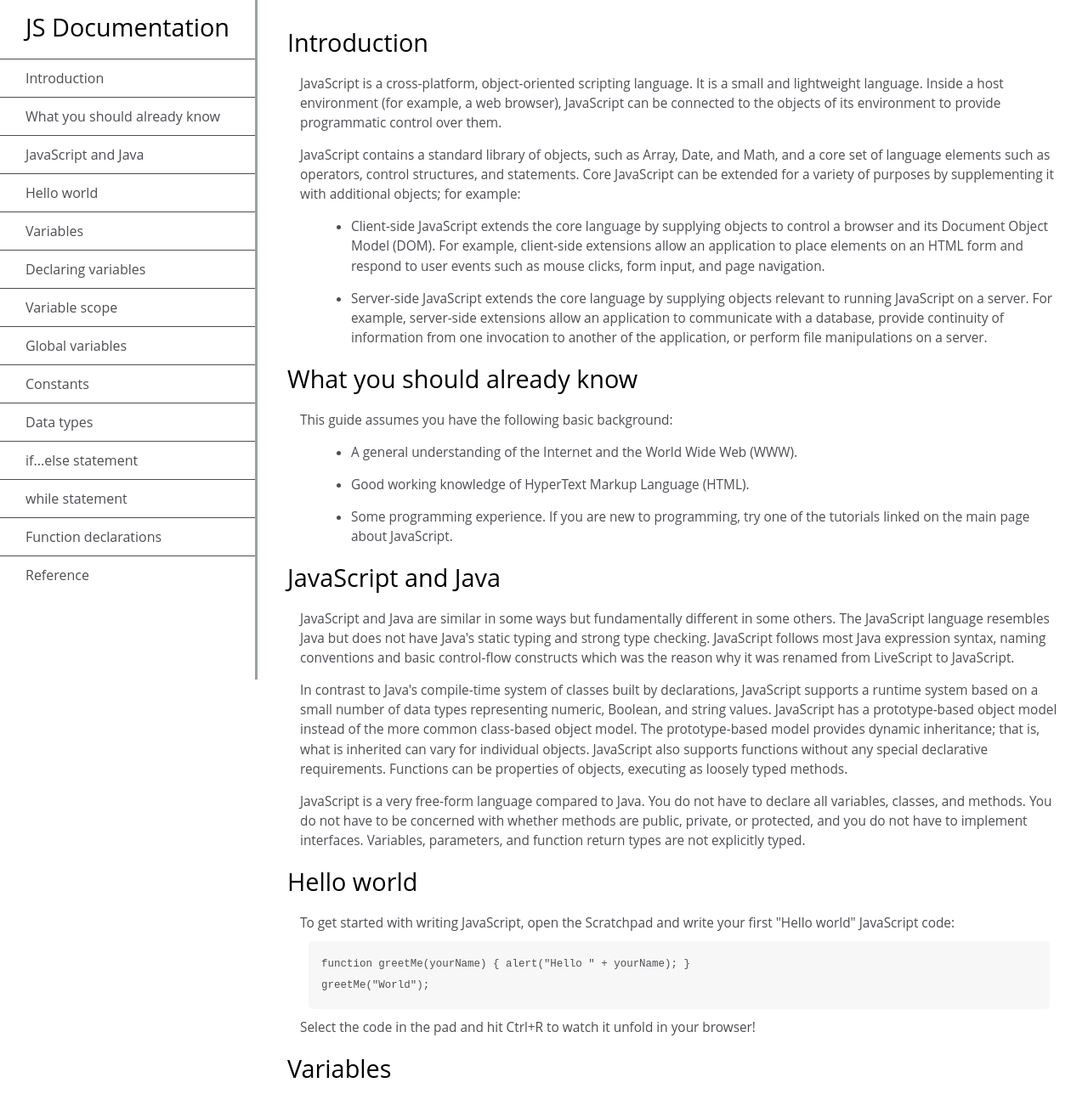
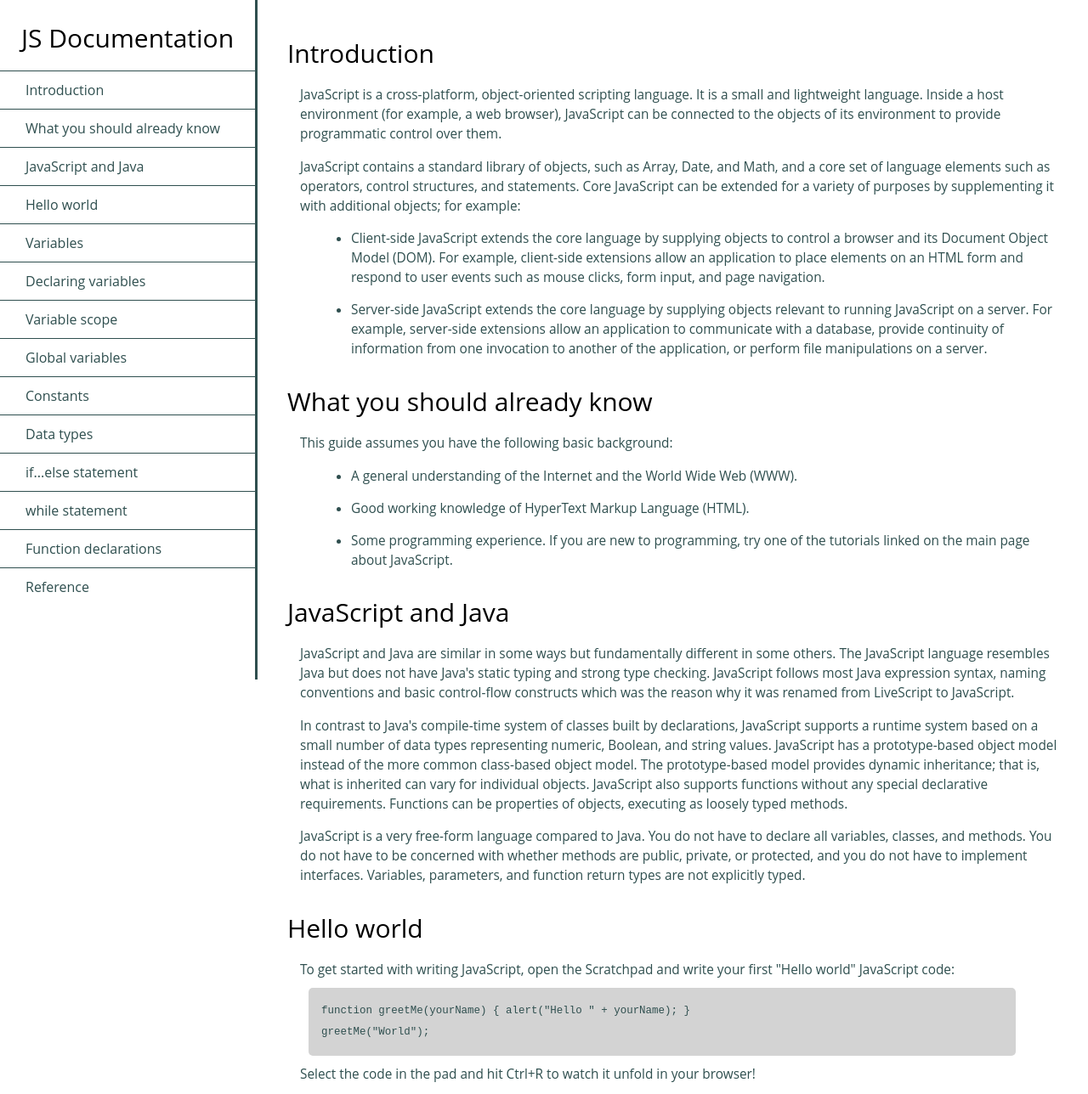
Before and after one commit to SarahE-Dev/techDoc, a plain HTML site: page index.html in a window 1280 px wide. Shown: the top 1288 px of the page at 85% size. Drawn offline with Linux system fonts and the light colour scheme.

Commit message:
edit commit

```diff
--- a/index.html
+++ b/index.html
@@ -3,7 +3,7 @@
 <head>
     <meta charset="UTF-8">
     <meta name="viewport" content="width=device-width, initial-scale=1.0">
-    <title>Document</title>
+    <title>Technical Documentation Page Sarah Eatherly</title>
     <link rel="stylesheet" href="style.css">
 </head>
 <body>
--- a/style.css
+++ b/style.css
@@ -1,8 +1,8 @@
 html,
 body {
   min-width: 290px;
-  color: #4d4e53;
-  background-color: #ffffff;
+  color: darkslategray;
+  background-color: white;
   font-family: 'Open Sans', Arial, sans-serif;
   line-height: 1.5;
 }
@@ -15,15 +15,16 @@ body {
   width: 300px;
   height: 100%;
   border-right: solid;
-  border-color: rgba(0, 22, 22, 0.4);
+  border-color: darkslategrey;
 }
 
 header {
   color: black;
   margin: 10px;
   text-align: center;
-  font-size: 1.8em;
+  font-size: 30px;
   font-weight: thin;
+  padding-top: 12px;
 }
 
 #main-doc header {
@@ -39,7 +40,7 @@ header {
 }
 
 #navbar li {
-  color: #4d4e53;
+  color: darkslategrey;
   border-top: 1px solid;
   list-style: none;
   position: relative;
@@ -49,7 +50,7 @@ header {
 #navbar a {
   display: block;
   padding: 10px 30px;
-  color: #4d4e53;
+  color: darkslategrey;
   text-decoration: none;
   cursor: pointer;
 }
@@ -62,7 +63,7 @@ header {
 }
 
 section article {
-  color: #4d4e53;
+  color: darkslategray;
   margin: 15px;
   font-size: 0.96em;
 }
@@ -79,17 +80,17 @@ code {
   word-break: normal;
   word-wrap: normal;
   line-height: 2;
-  background-color: #f7f7f7;
+  background-color: lightgrey;
   padding: 15px;
   margin: 10px;
   border-radius: 5px;
+  margin-right: 50px;
 }
 
 @media only screen and (max-width: 815px) {
-  /* For mobile phones: */
   #navbar ul {
     border: 1px solid;
-    height: 207px;
+    height: 200px;
   }
 
   #navbar {
```
